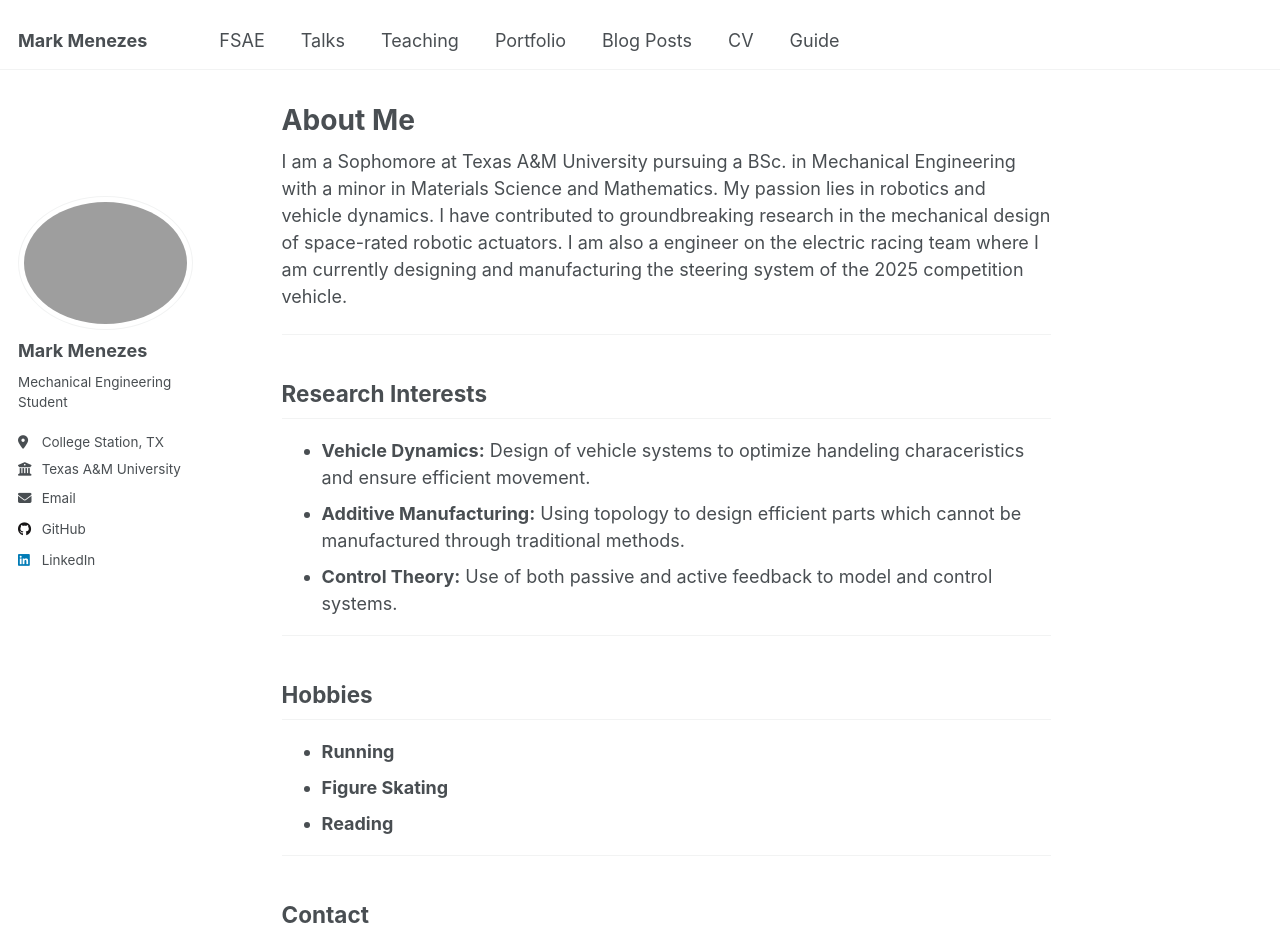
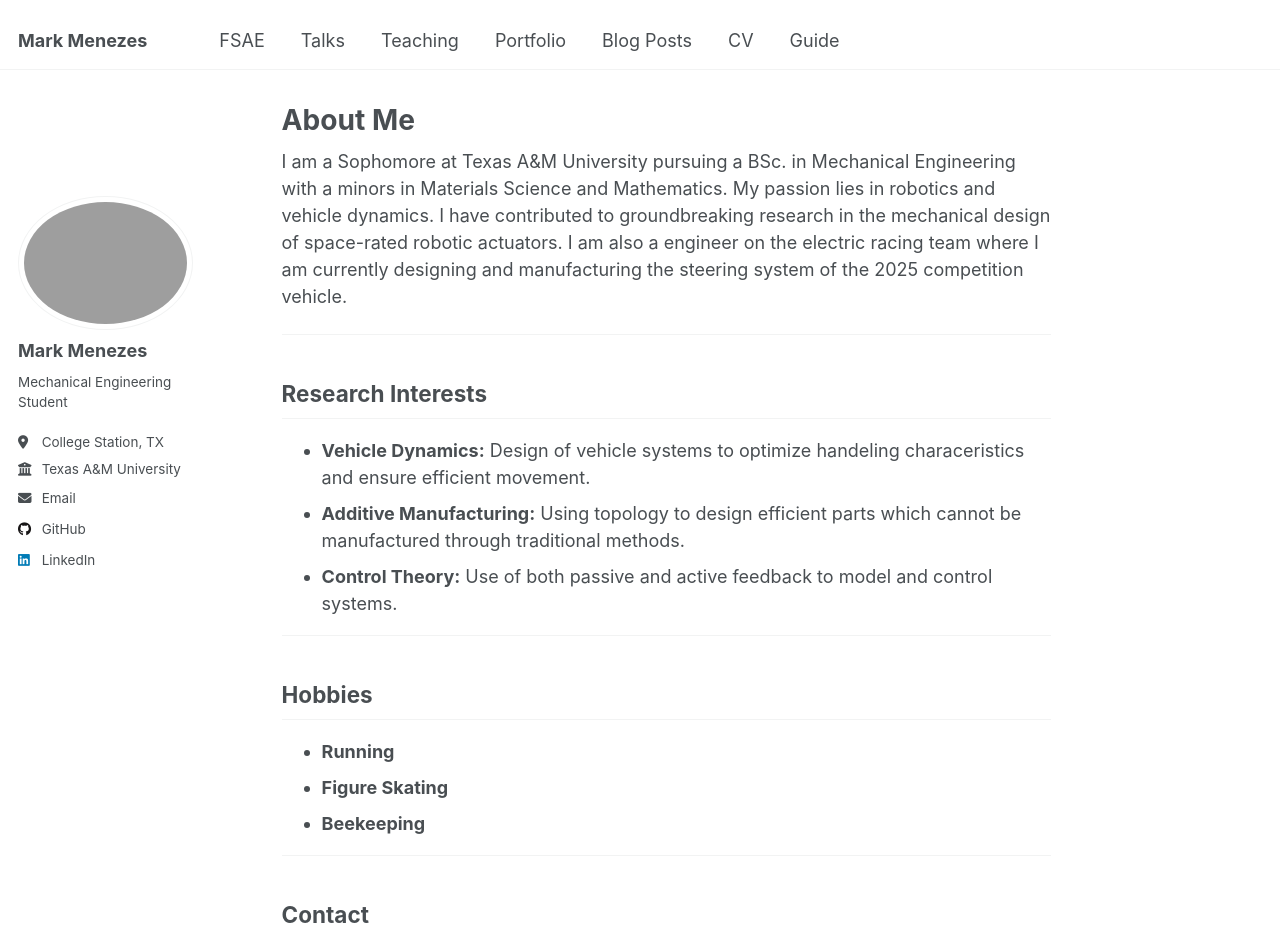
Before and after one commit to menezesmark/menezesmark.github.io, a Jekyll site: the page built from _pages/about.md, in a window 1280 px wide and 1382 px high. Shown: the top 925 px of the window. Built offline with Jekyll 4.4.1, drawn with Linux system fonts in a browser that asks for light colours.

Commit message:
Update about.md

```diff
--- a/_pages/about.md
+++ b/_pages/about.md
@@ -7,7 +7,7 @@ redirect_from:
   - /about.html
 ---
 
-I am a Sophomore at Texas A&M University pursuing a BSc. in Mechanical Engineering with a minor in Materials Science and Mathematics. My passion lies in robotics and vehicle dynamics. I have contributed to groundbreaking research in the mechanical design of space-rated robotic actuators. I am also a engineer on the electric racing team where I am currently designing and manufacturing the steering system of the 2025 competition vehicle.
+I am a Sophomore at Texas A&M University pursuing a BSc. in Mechanical Engineering with a minors in Materials Science and Mathematics. My passion lies in robotics and vehicle dynamics. I have contributed to groundbreaking research in the mechanical design of space-rated robotic actuators. I am also a engineer on the electric racing team where I am currently designing and manufacturing the steering system of the 2025 competition vehicle.
 
 ---
 ## Research Interests
@@ -19,7 +19,7 @@ I am a Sophomore at Texas A&M University pursuing a BSc. in Mechanical Engineeri
 ## Hobbies
 * **Running**
 * **Figure Skating**
-* **Reading**
+* **Beekeeping**
 
 ---
 ## Contact
```
